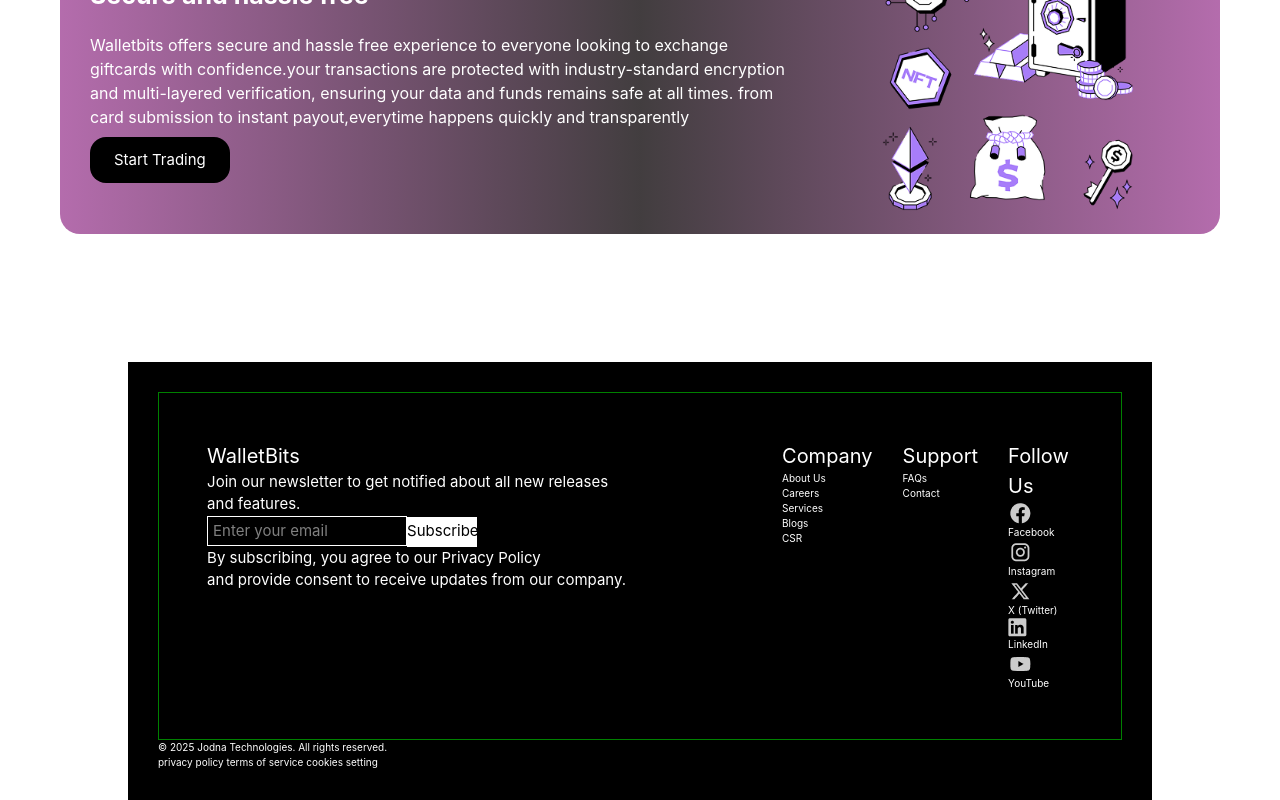
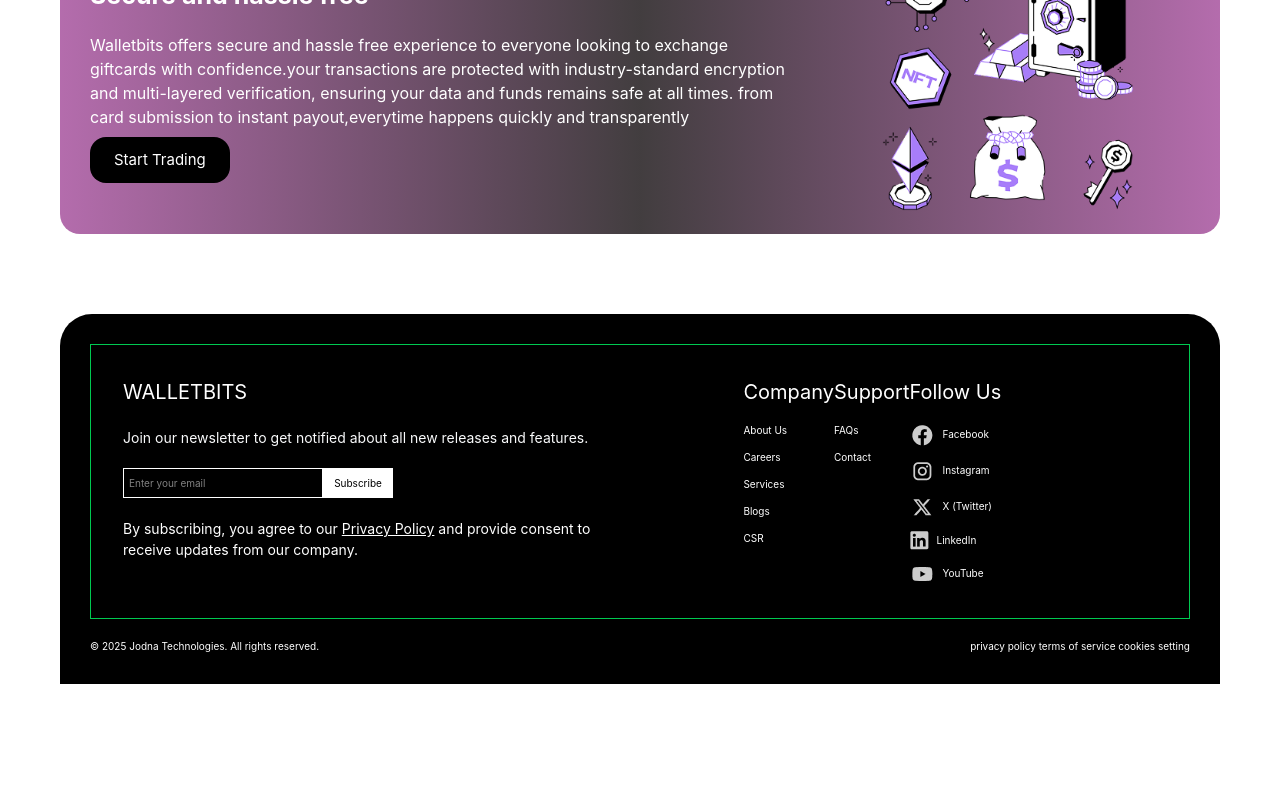
Before and after one commit to onisodumeya/walletbits-app, a React (Vite) app: page / in a window 1280 px wide. Shown: the part 1404-2204 px from the top of the page. After the commit the page ends 2088 px from the top, so only its background shows below. Built offline with nearby package versions, Linux system fonts and the light colour scheme.

Commit message:
Footer Update

```diff
--- a/src/components/Footer.jsx
+++ b/src/components/Footer.jsx
@@ -1,3 +1,6 @@
+import { Link } from 'react-router-dom'
+import { useMediaQuery } from 'react-responsive'
+
 import pngx from '../assets/pngs/X.png'
 import pngtube from '../assets/pngs/Youtube.png'
 import pnglink from '../assets/pngs/linked.png'
@@ -7,15 +10,18 @@
 
 
 function Footer() {
+  const isMobile = useMediaQuery({ maxWidth: 1000 });
+
+
   return (
-    <footer className="foot">
-      <div className="container" >
-        <div className="setions" id="fir">
-        <h1 className="head">WalletBits</h1>
-        <p>
-          Join our newsletter to get notified about all new releases and features.
-        </p>
-        <form>
+    <footer className={`${isMobile ? 'pt-10' : 'pt-20'} px-5 md:px-15`}>
+      <div className="foot rounded-t-4xl">
+
+        <div className={`${isMobile ? 'flex-col' : 'flex-row'} flex  border border-green-500  w-full p-8 gap-10 justify-between`}>
+          <div className={`${isMobile ? 'w-full' : 'w-1/2'} sections flex flex-col w-1/2" id="fir`}>
+            <h1 className="head mb-5">WALLETBITS</h1>
+            <p className="mb-5 text-gray-50 text-[14px]">Join our newsletter to get notified about all new releases and features.</p>
+            <form className="mb-5">
               <input
                 type="email"
                 name="email"
@@ -26,45 +32,48 @@
               <button type="submit" id="btn">Subscribe</button>
 
             </form>
-        <p>
-          By subscribing, you agree to our <a href="#">Privacy Policy</a> <br /> and
+            <p className="text-[14px]">
+              By subscribing, you agree to our <Link tp="#"><u>Privacy Policy</u></Link> and
               provide consent to receive updates from our company.
             </p>
           </div>
-        <div className="sections" id="sec">
+          <div className={`${isMobile ? 'w-full justify-between' : 'w-2/5'} sections w-2/5" id="sec`}>
             <div>
-          <h2 className="head">Company</h2>
-          <ul>
-            <li>About Us</li>
-            <li>Careers</li>
-            <li>Services</li>
-            <li>Blogs</li>
-            <li>CSR</li>
+              <h2 className="head mb-4">Company</h2>
+              <ul className="flex flex-col gap-3">
+                <li><Link to="/about-us">About Us</Link></li>
+                <li><Link to="/careers">Careers</Link></li>
+                <li><Link to="/services">Services</Link></li>
+                <li><Link to="/blogs">Blogs</Link></li>
+                <li><Link to="/csr">CSR</Link></li>
               </ul>
             </div>
 
             <div>
-          <h2 className="head">Support</h2>
-          <ul>
-            <li>FAQs</li>
-            <li>Contact</li>
+              <h2 className="head mb-4">Support</h2>
+              <ul className="flex flex-col gap-3">
+                <li><Link to="/faqs">FAQs</Link></li>
+                <li><Link to="/contact">Contact</Link></li>
               </ul>
             </div>
 
             <div>
-          <h2 className="head">Follow Us</h2>
-          <ul>
-            <li><img src={facebook} /> Facebook</li>
-            <li><img src={pnginsta} /> Instagram</li>
-            <li><img src={pngx} /> X (Twitter)</li>
-            <li><img src={pnglink} /> LinkedIn</li>
-            <li><img src={pngtube}/> YouTube</li>
+              <h2 className="head mb-4">Follow Us</h2>
+              <ul className="flex flex-col gap-3">
+                <li className="flex items-center gap-2"><img src={facebook} /> Facebook</li>
+                <li className="flex items-center gap-2"><img src={pnginsta} /> Instagram</li>
+                <li className="flex items-center gap-2"><img src={pngx} /> X (Twitter)</li>
+                <li className="flex items-center gap-2"><img src={pnglink} /> LinkedIn</li>
+                <li className="flex items-center gap-2"><img src={pngtube} /> YouTube</li>
               </ul>
             </div>
           </div>
         </div>
+        <div className={`${isMobile ? 'flex-col items-center' : 'flex-row'} flex gap-2.5 justify-between w-full`}>
           <p>&copy; {new Date().getFullYear()} Jodna Technologies. All rights reserved.</p>
           <p> <a href="">privacy policy</a> <a href="">terms of service</a> <a href="">cookies setting</a></p>
+        </div>
+      </div>
     </footer>
   );
 }
--- a/src/index.css
+++ b/src/index.css
@@ -102,34 +102,27 @@
   font-size: 25px;
   padding-bottom: 10px;
 }
+
 .foot{
+    display: flex;
+    flex-direction: column;
+    gap: 20px;
     background-color: #000000;
     color: white;
     padding: 30px;
-    justify-content: center;
+    align-items: center;
     font-size: 10px;
-    margin-top:10% ;
-    margin-left:10% ;
-    margin-right: 10%;
 }
-.container{
-    border: 1px solid green;
+
+.sections{
     display: flex;
-
-}
-.sections{
-    padding: 5%;
-    width: 50%;
-    display: flex;
-    gap: 20%;
-
+    box-sizing: border-box;
 }
 #sec{
-    gap: 30px;
-    padding-left: 10%;
+    justify-content: space-between;
 }
 #fir{
-    padding: 5%;
+    flex-direction: column;
     font-size: 15px;
 }
 .head{
```
Lines whose indentation alone changed are shown as unchanged.
